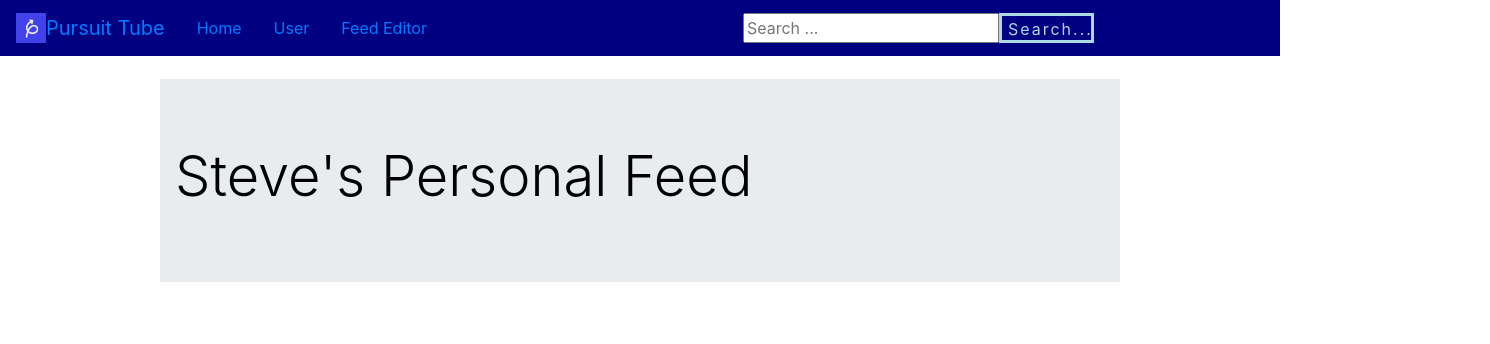
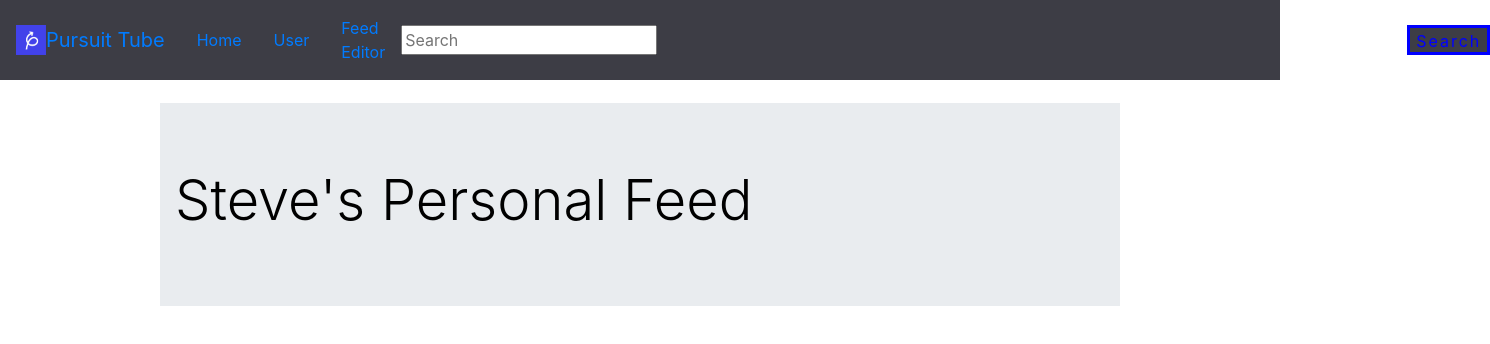
Before and after one commit to JennMP88/sequel_motube, a React (Create React App) app: page /#/ in a window 1280 px wide. Shown: the top 344 px of the page, 1490 px wide, since content can reach past the window. Built offline with nearby package versions, Linux system fonts and the light colour scheme.

Commit message:
went over header css

```diff
--- a/src/components/header.css
+++ b/src/components/header.css
@@ -1,6 +1,6 @@
 .headercolor{
 
-    background-color: navy;
+    background-color: rgb(61, 61, 69);
 }
 
 /* .mainTitle{
@@ -12,12 +12,12 @@ background-color: navy;
     width: 95px;
     height: 30px;
     letter-spacing: 2px;
-    background-color: navy;
-    color: lightblue;
-    border: solid lightblue;
+    background-color:rgb(61, 61, 69);
+    color: blue;
+    border: solid blue;
 }
 .searchInput {
-margin-left: 300px;
+margin-right: 750px;
 
 }
 
--- a/src/components/header.js
+++ b/src/components/header.js
@@ -12,8 +12,8 @@ const Navbar = props => {
           <a className="home" class="nav-item nav-link active" href="#">Home <span class="sr-only">(current)</span></a>
           <a className='user' class="nav-item nav-link" href="#">User</a>
           <a className='feedEdit' class="nav-item nav-link" href="#">Feed Editor</a>
-          <input className='searchInput' type='text' placeholder='Search ...' ></input>
-          <button className='searchButton' type='text' placeholder='Search ...' >Search...</button>
+          <input className='searchInput' type='text' placeholder='Search ' ></input>
+          <button className='searchButton' type='text' placeholder='Search ...' >Search</button>
           <div class="collapse navbar-collapse" id="navbarNavAltMarkup">
             <div class="navbar-nav">
 
--- a/src/components/home.css
+++ b/src/components/home.css
@@ -6,5 +6,4 @@
     background: #eee;
     margin-top: 23px;
     text-align:left;
-    margin-bottom: 0 !important;
 }
```
